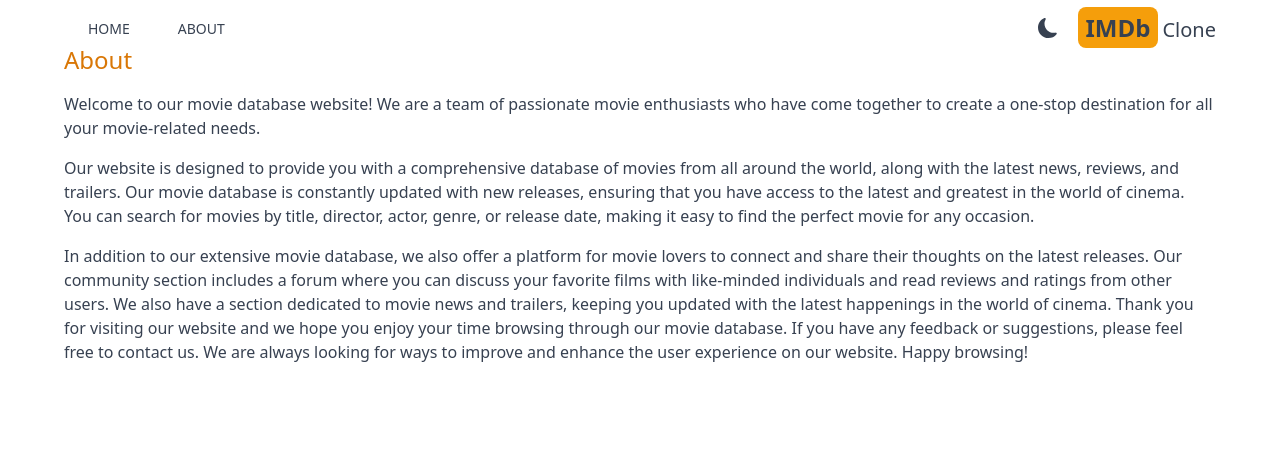
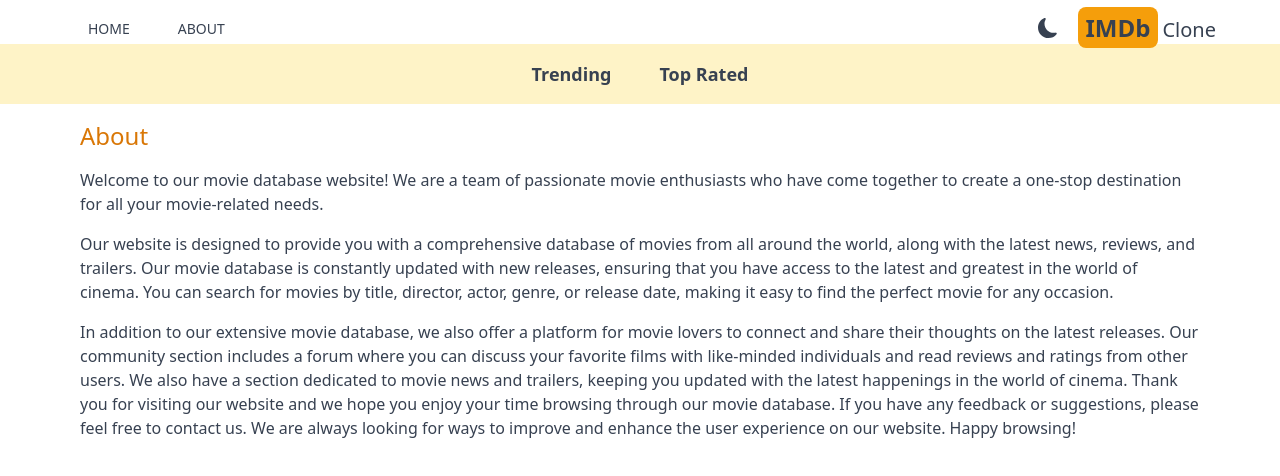
Before and after one commit to NosiphoManyase/IMDB-clone, a Next.js app: page /about in a window 1280 px wide. Shown: the top 476 px of the page. Built offline with nearby package versions, Linux system fonts and the light colour scheme.

Commit message:
create navbar component

```diff
--- a/src/app/about/page.js
+++ b/src/app/about/page.js
@@ -2,7 +2,7 @@ import React from 'react'
 
 function About() {
   return (
-    <div className='max-w-6xl mx-auto space-y-4'  >
+    <div className='max-w-6xl mx-auto space-y-4 p-4'  >
       <h1 className='text-2xl font-medium text-amber-600'>About</h1>
       <p>
         Welcome to our movie database website! We are a team of passionate movie
--- a/src/app/layout.js
+++ b/src/app/layout.js
@@ -1,4 +1,5 @@
 import Header from '@/components/Header'
+import Navbar from '@/components/Navbar'
 import './globals.css'
 import Providers from './providers'
 
@@ -8,7 +9,7 @@ export default function RootLayout({ children }) {
       <body>
         <Providers>
           <Header />
-          {/* Navbar */}
+          <Navbar />
           {/* Searchbox */}
 
           {children}
--- /dev/null
+++ b/src/components/Navbar.js
@@ -0,0 +1,14 @@
+import React from 'react'
+import NavbarItem from './NavbarItem'
+
+function Navbar() {
+  return (
+    <div className='flex justify-center dark:bg-gray-600
+     bg-amber-100 lg:text-lg p-4'>
+        <NavbarItem title='Trending' param='fetchTrending' />
+        <NavbarItem title='Top Rated' param='fetchTopRated' />
+    </div>
+  )
+}
+
+export default Navbar
--- /dev/null
+++ b/src/components/NavbarItem.js
@@ -0,0 +1,24 @@
+'use client'
+import Link from 'next/link'
+import React from 'react'
+import {useSearchParams} from 'next/navigation'
+
+function NavbarItem({title, param}) {
+    const searchParams = useSearchParams()
+    const genre = searchParams.get('genre')
+  return (
+    <div>
+        <Link className={`m-4 hover:text-amber-600
+        font-semibold p-2
+        ${genre && genre === param &&
+            "underline underline-offset-8 decoration-4 decoration-amber-500 rounded-lg"
+        }`}
+        href={`/?genre=${param}`}>
+            {title}
+        </Link>
+
+    </div>
+  )
+}
+
+export default NavbarItem
```
